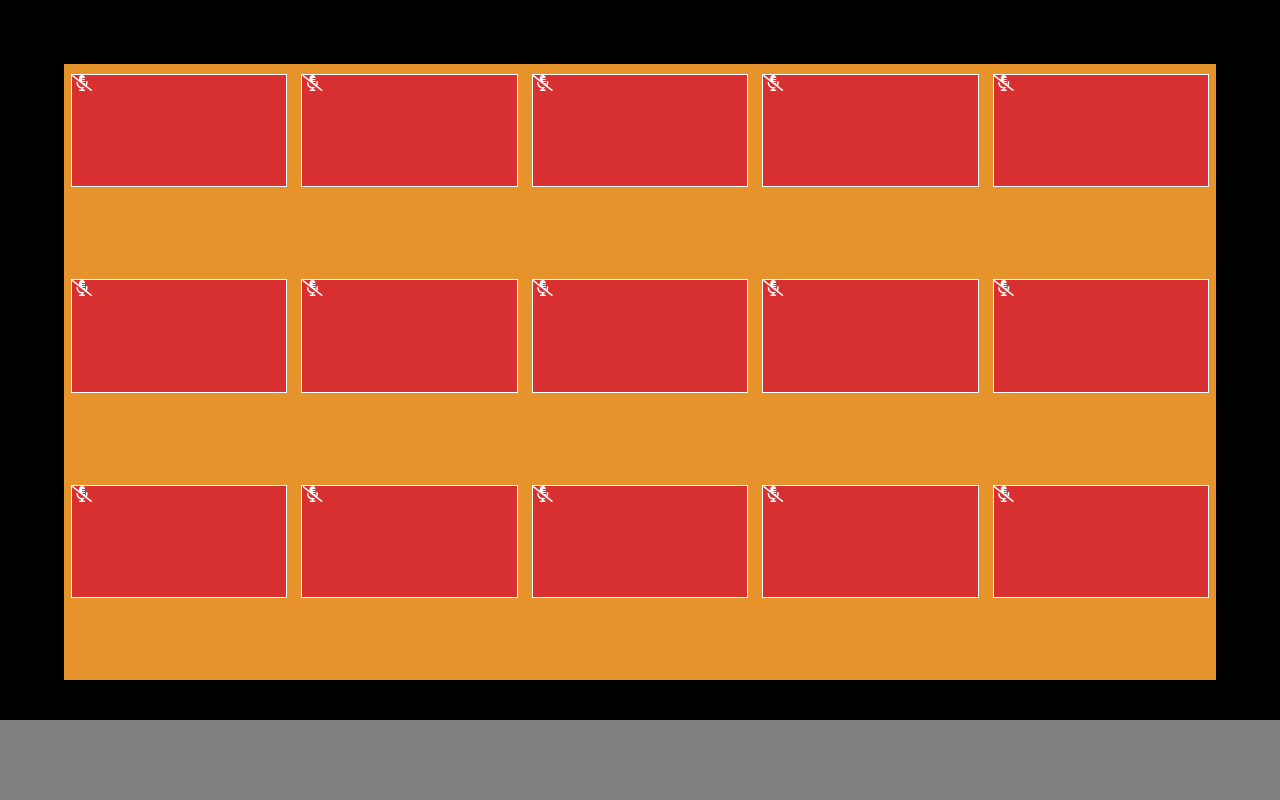
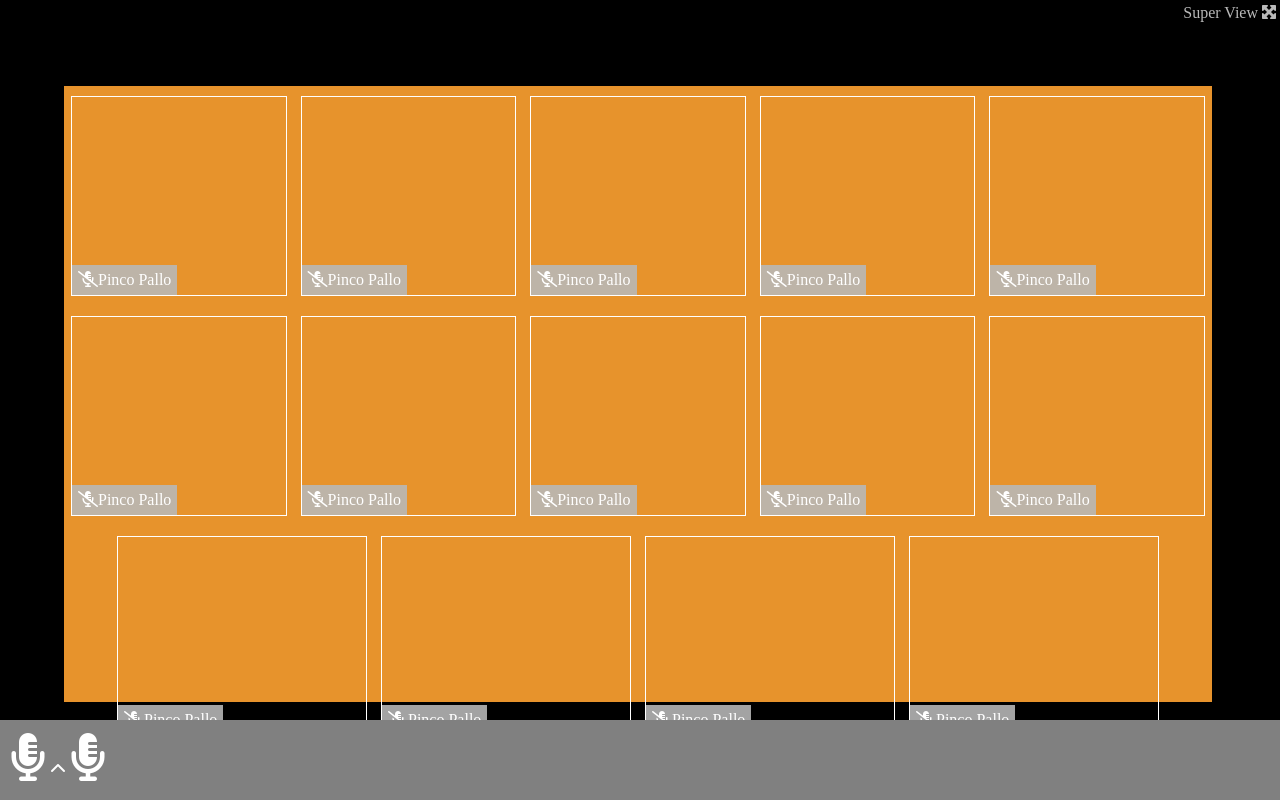
Before and after one commit to Frapenle/html-css-zoom, a plain HTML site: page index.html in a window 1280 px wide. Drawn offline with Linux system fonts and the light colour scheme.

Commit message:
footer problem

```diff
--- a/css/style.css
+++ b/css/style.css
@@ -12,12 +12,19 @@ body {
 .flex-w{
     display: flex;
     flex-wrap: wrap;
-    justify-content: space-between;
+    justify-content: center;
     align-items: flex-start;
+}
+
+.super-view {
+    color: rgb(185, 185, 185);
+    text-align: right;
+    padding-top:4px;
+    padding-right: 4px;
 }
 /* main */
 main{
-    height: calc(85vh - 4rem);
+    max-height: calc(85vh - 4rem);
     background-color: rgb(231, 147, 44);
     margin: 4rem 4rem 0 4rem;
 }
@@ -29,8 +36,24 @@ main{
     flex-grow: 1;
     flex-shrink: 1;
     height: calc(92% / 5);
-    background-color: rgb(216, 48, 48);
     border: 1px solid white;
+    position: relative;
+    height: 200px;
+}
+
+.utente>img {
+    width: 100%;
+    background-size: cover;
+    background-repeat: no-repeat;
+}
+
+.utente .nome-utente{
+    position: absolute;
+    bottom: 0;
+    left: 0;
+    background-color: rgba(184, 184, 184, 0.888);
+    color: white;
+    padding: 6px;
 }
 
 
@@ -42,4 +65,26 @@ section.toolbar{
     bottom: 0;
     left: 0;
     background-color: grey;
+    color: #ffffff;
+    text-align: left;
+    line-height: 10vh;
 }
+
+.tool-left-nav{
+    margin: 10px;
+    width: 20%;
+}
+
+.tool-left-nav i{
+    font-size: 3rem;
+}
+
+.fa-solid.fa-chevron-up.small-size {
+    font-size: 1rem;
+}
+
+.tool-main-nav{
+    margin: 10px;
+    width: 60%;
+    background-color: antiquewhite;
+}
--- a/index.html
+++ b/index.html
@@ -10,84 +10,78 @@
 </head>
 <body>
 
-    <div class="speaker-view"></div>
+    <div class="super-view"> Super View <i class="fa-solid fa-maximize"></i><div>
     <!-- main view -->
     <main class="main flex-w">
 
         <!-- utente -->
         <div class="utente">
-            <i class="fa-solid fa-microphone-lines-slash"></i>
-            <div class="nome-utente"></div>
+            <!-- <img src="https://picsum.photos/200/300" alt="random image"> -->
+            <span class="nome-utente"><i class="fa-solid fa-microphone-lines-slash"></i>Pinco Pallo</span>
         </div>
 
         <div class="utente">
-            <i class="fa-solid fa-microphone-lines-slash"></i>
-            <div class="nome-utente"></div>
+            <!-- <img src="https://picsum.photos/200/300" alt="random image"> -->
+            <span class="nome-utente"><i class="fa-solid fa-microphone-lines-slash"></i>Pinco Pallo</span>
         </div>
 
         <div class="utente">
-            <i class="fa-solid fa-microphone-lines-slash"></i>
-            <div class="nome-utente"></div>
+            <!-- <img src="https://picsum.photos/200/300" alt="random image"> -->
+            <span class="nome-utente"><i class="fa-solid fa-microphone-lines-slash"></i>Pinco Pallo</span>
         </div>
 
         <div class="utente">
-            <i class="fa-solid fa-microphone-lines-slash"></i>
-            <div class="nome-utente"></div>
+            <!-- <img src="https://picsum.photos/200/300" alt="random image"> -->
+            <span class="nome-utente"><i class="fa-solid fa-microphone-lines-slash"></i>Pinco Pallo</span>
         </div>
 
         <div class="utente">
-            <i class="fa-solid fa-microphone-lines-slash"></i>
-            <div class="nome-utente"></div>
+            <!-- <img src="https://picsum.photos/200/300" alt="random image"> -->
+            <span class="nome-utente"><i class="fa-solid fa-microphone-lines-slash"></i>Pinco Pallo</span>
         </div>
 
         <div class="utente">
-            <i class="fa-solid fa-microphone-lines-slash"></i>
-            <div class="nome-utente"></div>
+            <!-- <img src="https://picsum.photos/200/300" alt="random image"> -->
+            <span class="nome-utente"><i class="fa-solid fa-microphone-lines-slash"></i>Pinco Pallo</span>
         </div>
 
         <div class="utente">
-            <i class="fa-solid fa-microphone-lines-slash"></i>
-            <div class="nome-utente"></div>
+            <!-- <img src="https://picsum.photos/200/300" alt="random image"> -->
+            <span class="nome-utente"><i class="fa-solid fa-microphone-lines-slash"></i>Pinco Pallo</span>
+        </div>
+        <div class="utente">
+            <!-- <img src="https://picsum.photos/200/300" alt="random image"> -->
+            <span class="nome-utente"><i class="fa-solid fa-microphone-lines-slash"></i>Pinco Pallo</span>
         </div>
 
         <div class="utente">
-            <i class="fa-solid fa-microphone-lines-slash"></i>
-            <div class="nome-utente"></div>
+            <!-- <img src="https://picsum.photos/200/300" alt="random image"> -->
+            <span class="nome-utente"><i class="fa-solid fa-microphone-lines-slash"></i>Pinco Pallo</span>
         </div>
 
         <div class="utente">
-            <i class="fa-solid fa-microphone-lines-slash"></i>
-            <div class="nome-utente"></div>
+            <!-- <img src="https://picsum.photos/200/300" alt="random image"> -->
+            <span class="nome-utente"><i class="fa-solid fa-microphone-lines-slash"></i>Pinco Pallo</span>
         </div>
 
         <div class="utente">
-            <i class="fa-solid fa-microphone-lines-slash"></i>
-            <div class="nome-utente"></div>
+            <!-- <img src="https://picsum.photos/200/300" alt="random image"> -->
+            <span class="nome-utente"><i class="fa-solid fa-microphone-lines-slash"></i>Pinco Pallo</span>
         </div>
 
         <div class="utente">
-            <i class="fa-solid fa-microphone-lines-slash"></i>
-            <div class="nome-utente"></div>
+            <!-- <img src="https://picsum.photos/200/300" alt="random image"> -->
+            <span class="nome-utente"><i class="fa-solid fa-microphone-lines-slash"></i>Pinco Pallo</span>
         </div>
 
         <div class="utente">
-            <i class="fa-solid fa-microphone-lines-slash"></i>
-            <div class="nome-utente"></div>
+            <!-- <img src="https://picsum.photos/200/300" alt="random image"> -->
+            <span class="nome-utente"><i class="fa-solid fa-microphone-lines-slash"></i>Pinco Pallo</span>
         </div>
 
         <div class="utente">
-            <i class="fa-solid fa-microphone-lines-slash"></i>
-            <div class="nome-utente"></div>
-        </div>
-
-        <div class="utente">
-            <i class="fa-solid fa-microphone-lines-slash"></i>
-            <div class="nome-utente"></div>
-        </div>
-
-        <div class="utente">
-            <i class="fa-solid fa-microphone-lines-slash"></i>
-            <div class="nome-utente"></div>
+            <!-- <img src="https://picsum.photos/200/300" alt="random image"> -->
+            <span class="nome-utente"><i class="fa-solid fa-microphone-lines-slash"></i>Pinco Pallo</span>
         </div>
 
 
@@ -95,15 +89,25 @@
     </main>
 
     <!-- toollbar section -->
-    <section class="toolbar">
+    <section class="toolbar flex">
         <!-- nav left 20% -->
-        <aside class="tool-left-nav"></aside>
+        <aside class="tool-left-nav">
+            <i class="fa-solid fa-microphone-lines"></i>
+            <i class="fa-solid fa-chevron-up small-size"></i>
+            <i class="fa-solid fa-microphone-lines"></i>
+        </aside>
 
         <!-- nav main 60% -->
-        <div class="tool-main-nav"></div>
+        <div class="tool-main-nav">
+            <i class="fa-solid fa-microphone-lines">e</i>
+            <i class="fa-solid fa-microphone-lines"></i>
+            <i class="fa-solid fa-microphone-lines"></i>
+        </div>
 
         <!-- right nav 20% -->
-        <aside class="tool-right-nav"></aside>
+        <aside class="tool-right-nav">
+            testo prova
+        </aside>
     </section>
 </body>
 </html>
```
